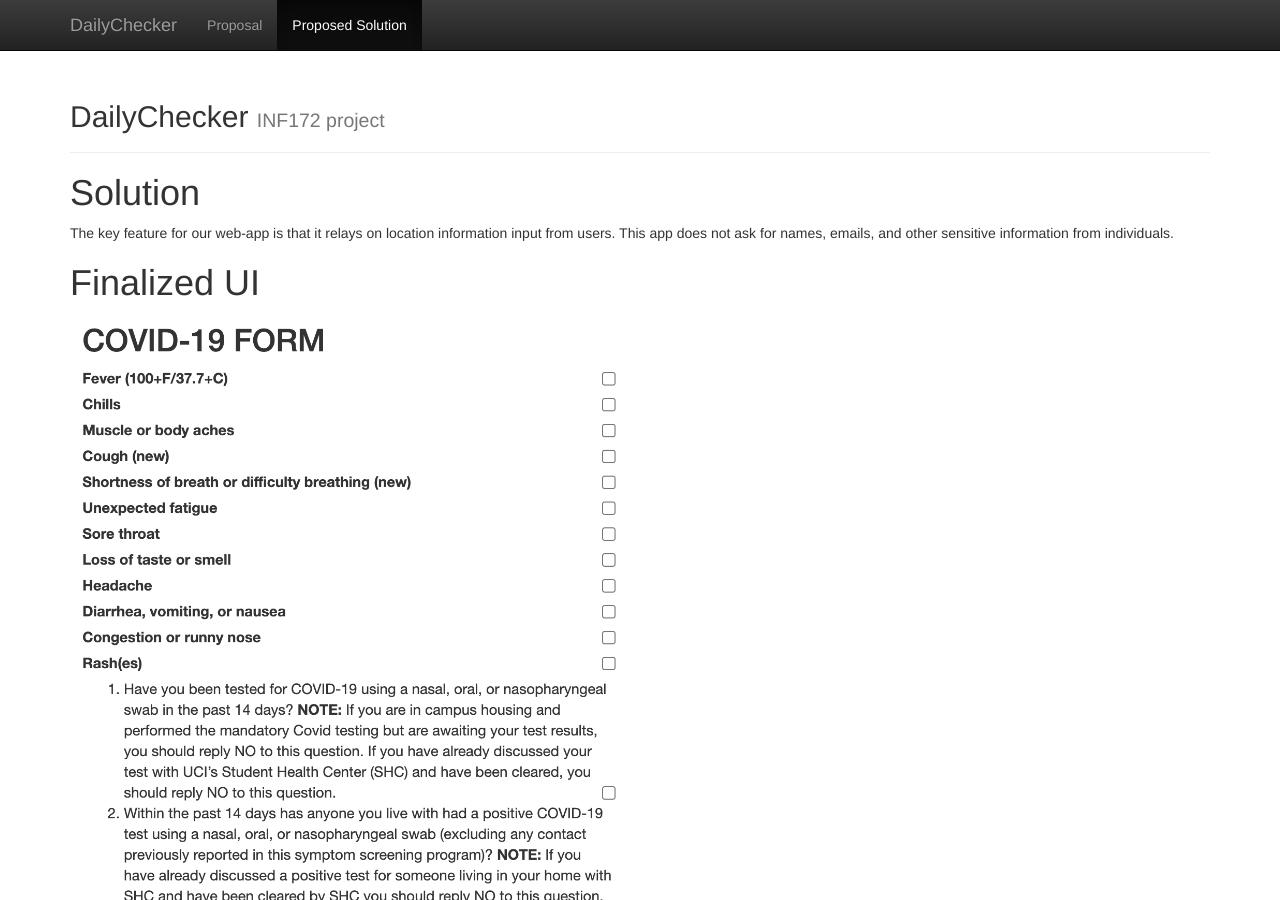
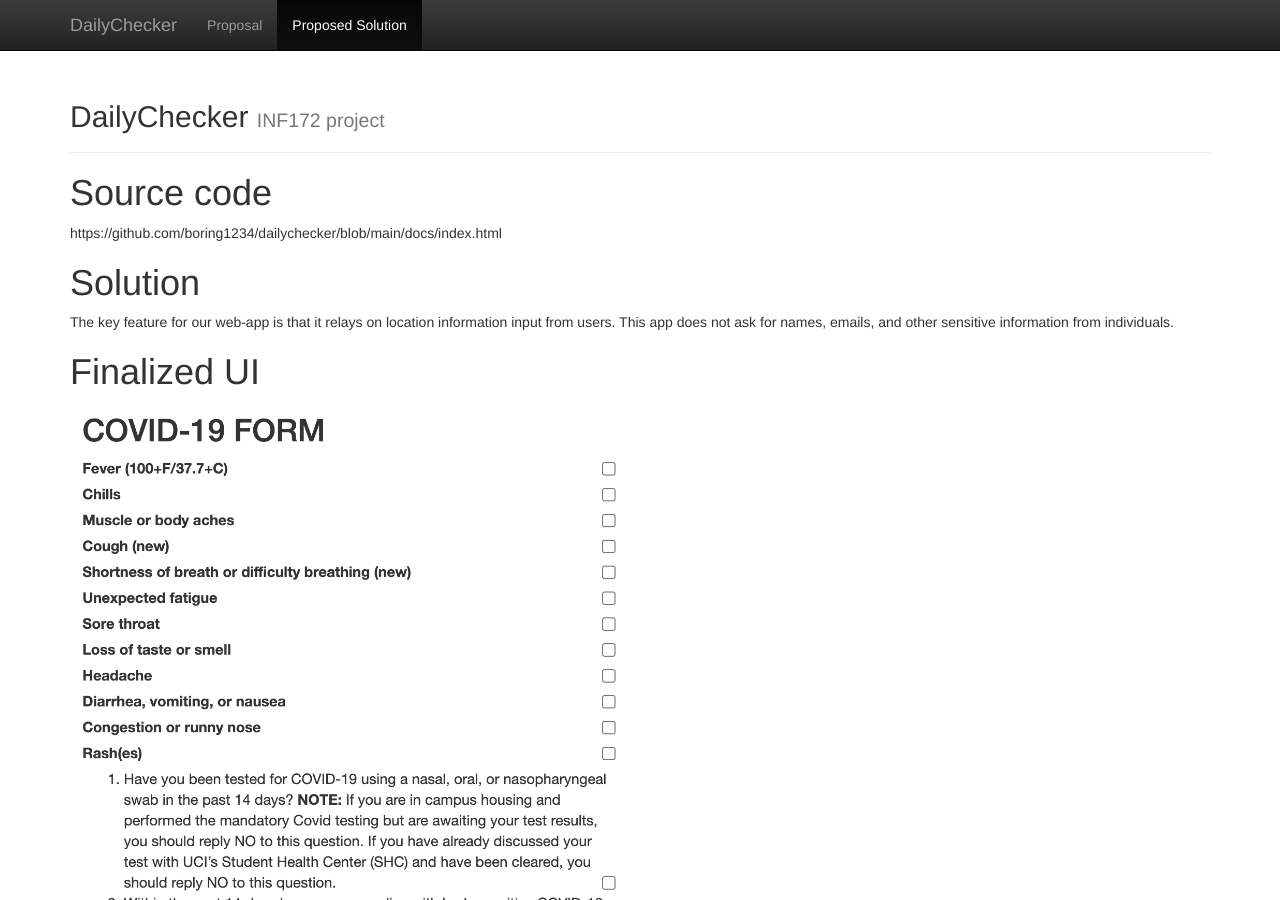
Before and after one commit to boring1234/dailychecker, a Jekyll site: the page built from docs/status.md, in a window 1280 px wide and 900 px high. Built offline with Jekyll 4.4.1, drawn with Linux system fonts in a browser that asks for light colours.

Commit message:
Update status.md

```diff
--- a/docs/status.md
+++ b/docs/status.md
@@ -2,6 +2,9 @@
 layout: default
 title:  Status
 ---
+# Source code
+https://github.com/boring1234/dailychecker/blob/main/docs/index.html
+
 # Solution
 
 The key feature for our web-app is that it relays on location information input from users. This app does not ask for names, emails, and other sensitive information from individuals.
```
